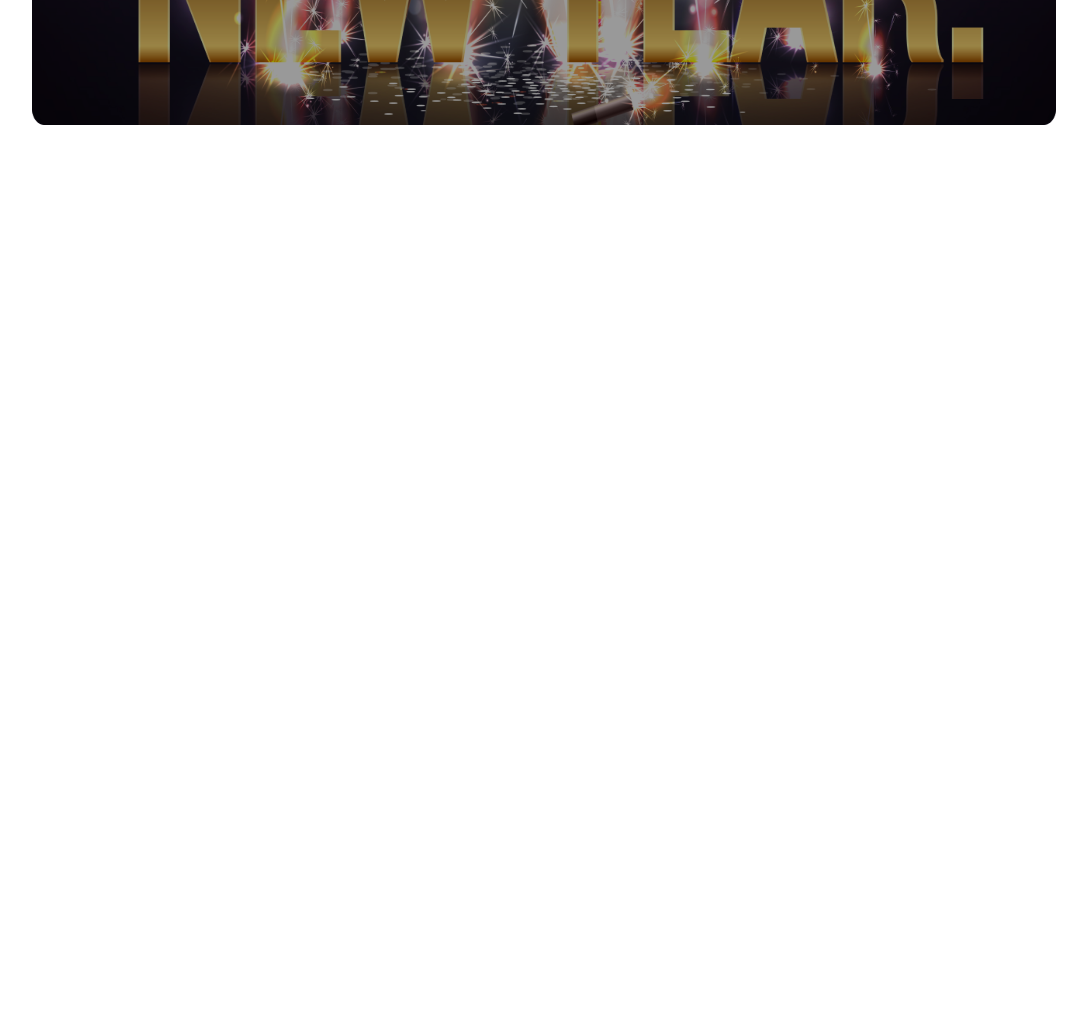
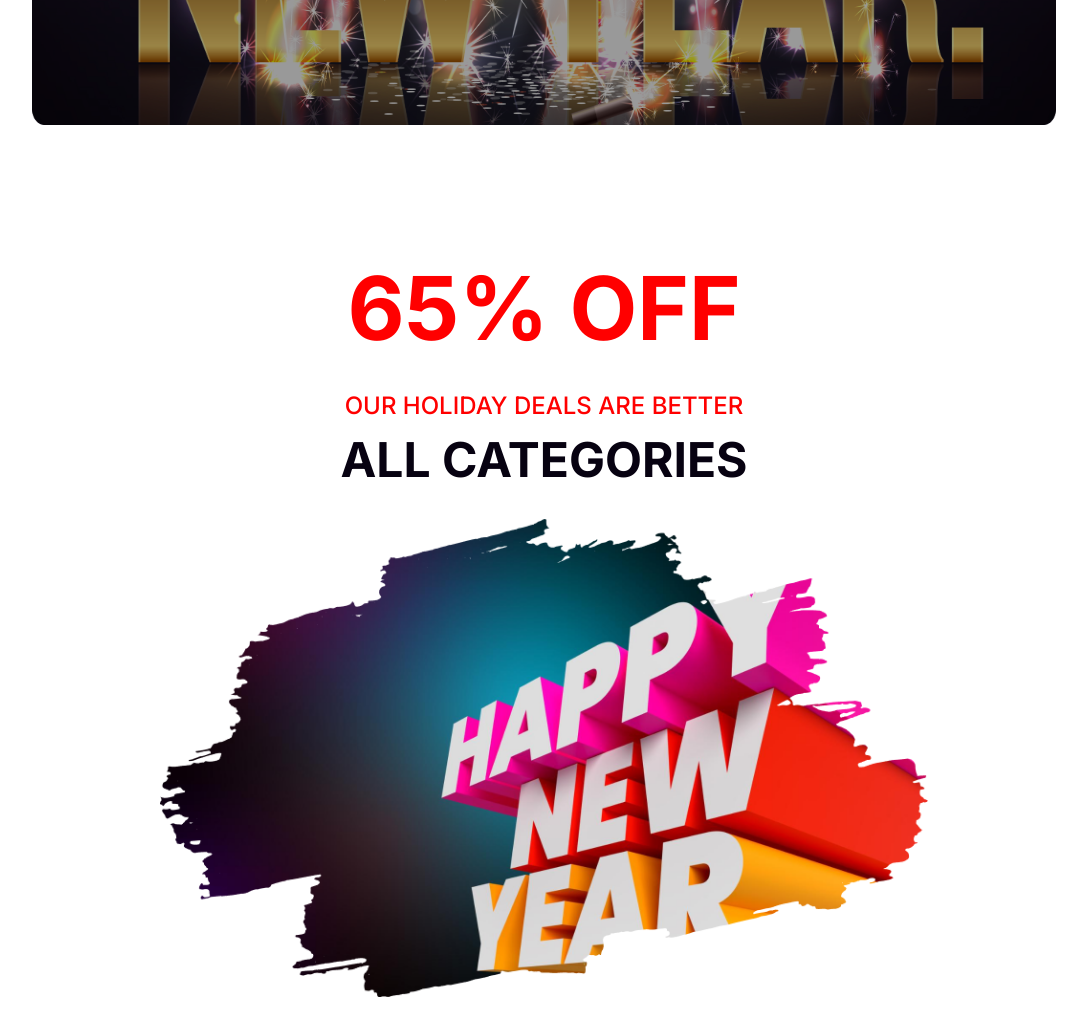
Before and after one commit to developerssaddam/assignment1, a plain HTML site: page index.html in a window 1280 px wide. Shown: the part 500-1536 px from the top of the page, without its empty margins (96-1183 px from the left). Before the commit the page ends 800 px from the top, so only its background shows below. Drawn offline with Linux system fonts and the light colour scheme.

Commit message:
Discount section done

```diff
--- a/index.html
+++ b/index.html
@@ -22,7 +22,7 @@
         </div>
       </header>
 
-      <!-- <main class="main">
+      <main class="main">
         <section class="discount_area">
           <div class="discount_info">
             <h2 class="discount_title">65% OFF</h2>
@@ -31,7 +31,7 @@
           </div>
           <img src="images/New Year Photo.png" alt="" />
         </section>
-      </main> -->
+      </main>
       <footer class="footer"></footer>
     </div>
   </body>
--- a/styles/styles.css
+++ b/styles/styles.css
@@ -69,7 +69,7 @@ body {
 }
 
 /* Main area styles here */
-/* .discount_area {
+.discount_area {
   width: 60%;
   margin: 130px auto;
   text-align: center;
@@ -97,4 +97,4 @@ body {
   color: #070211;
   font-size: 48px;
   font-weight: 700;
-} */
+}
```
